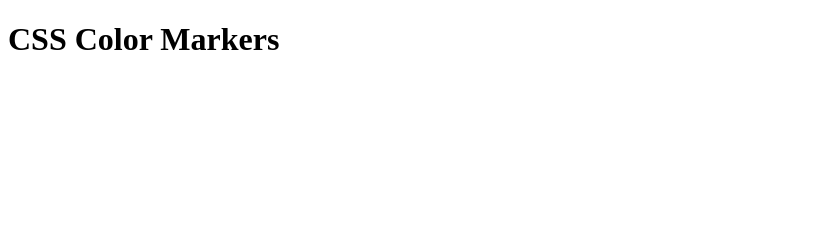
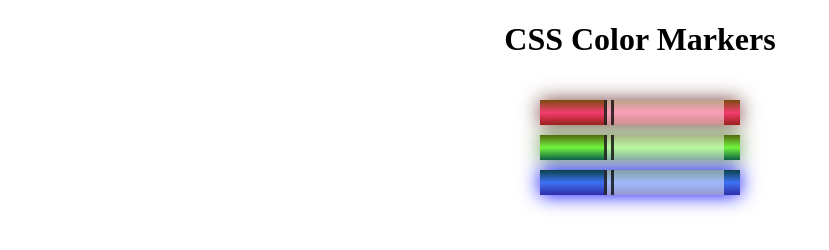
Before and after one commit to AY1514/freeCodeCamp, a plain HTML site: page colormarkers.html in a window 1280 px wide. Shown: the whole page, without its empty margins (0-829 px from the left). Drawn offline with Linux system fonts and the light colour scheme.

Commit message:
update css file name

```diff
--- a/colormarkers.html
+++ b/colormarkers.html
@@ -4,7 +4,7 @@
     <meta charset="utf-8">
     <meta name="viewport" content="width=device-width, initial-scale=1.0">
     <title>Colored Markers</title>
-    <link rel="stylesheet" href="colormarkersstyles.css">
+    <link rel="stylesheet" href="colormarkerstyles.css">
   </head>
   <body>
     <h1>CSS Color Markers</h1>
```
Also changed, not shown: colormarkerstyles.css (renamed from colormarkersstyle.css).
